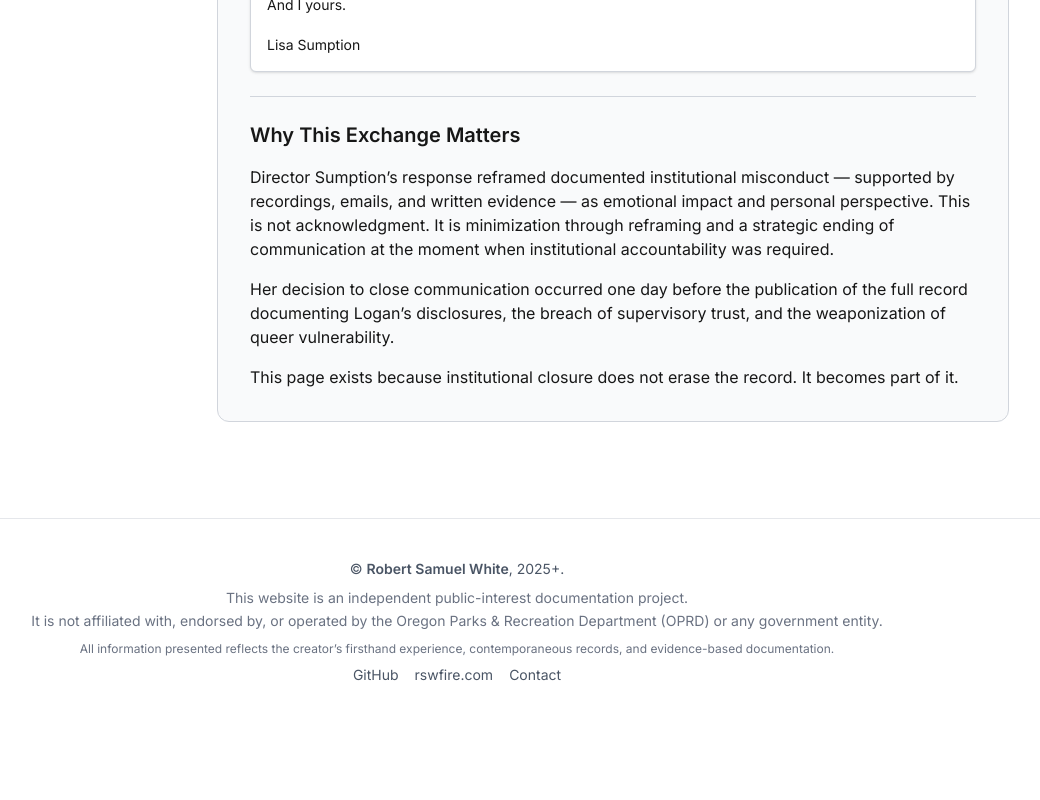
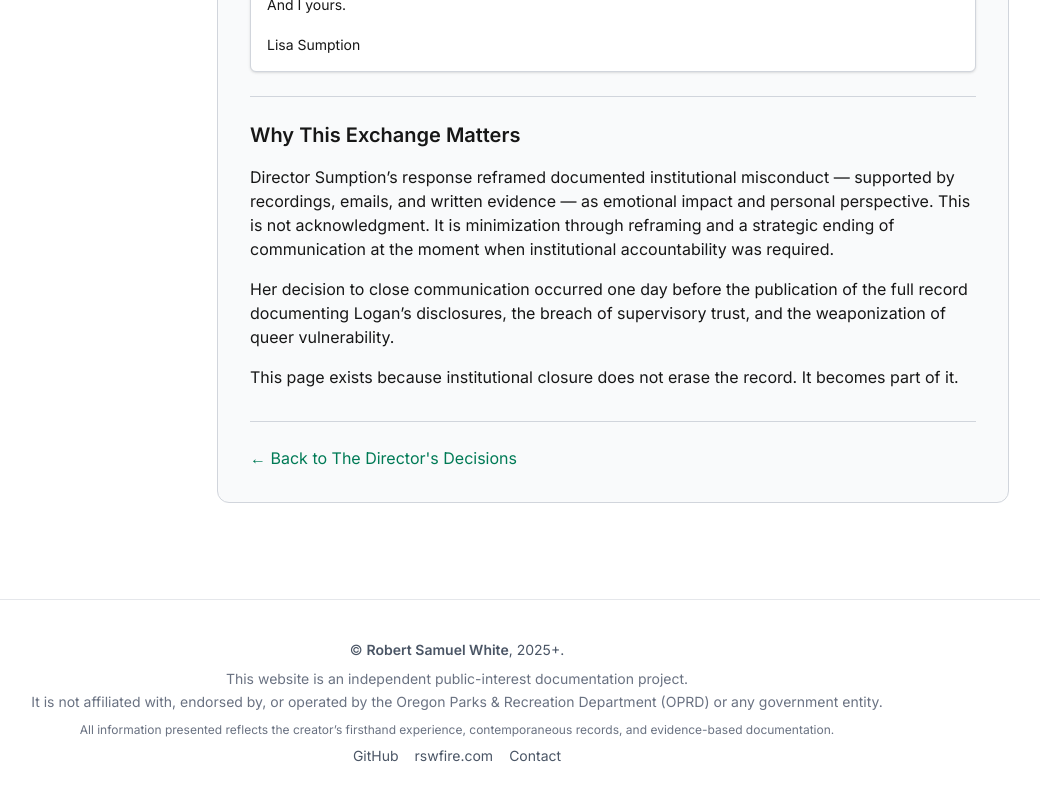
Before and after one commit to rswfire/rswfire.oprd, a Next.js app: page /lisa-sumption/closure in a window 1280 px wide. Shown: the part 2501-3301 px from the top of the page, without its empty margins (183-1223 px from the left). Before the commit the page ends 3226 px from the top, so only its background shows below. Built offline with nearby package versions, Linux system fonts and the light colour scheme.

Commit message:
Polishing the Archive

```diff
--- a/app/(archive)/lisa-sumption/closure/page.tsx
+++ b/app/(archive)/lisa-sumption/closure/page.tsx
@@ -1,6 +1,7 @@
 import type { Metadata } from "next";
 import SectionPage from "@/components/SectionPage";
 import Email from "@/components/archive/Email";
+import Link from "next/link";
 
 export const metadata: Metadata = {
     title: "The Closure (December 2025)",
@@ -177,6 +178,12 @@ Lisa Sumption
                 part of it.
             </div>
 
+            <div className="mt-8 pt-6 border-t border-gray-300">
+                <Link href="/lisa-sumption" className="text-emerald-700 hover:underline">
+                    ← Back to The Director's Decisions
+                </Link>
+            </div>
+
         </SectionPage>
     );
 }
```
